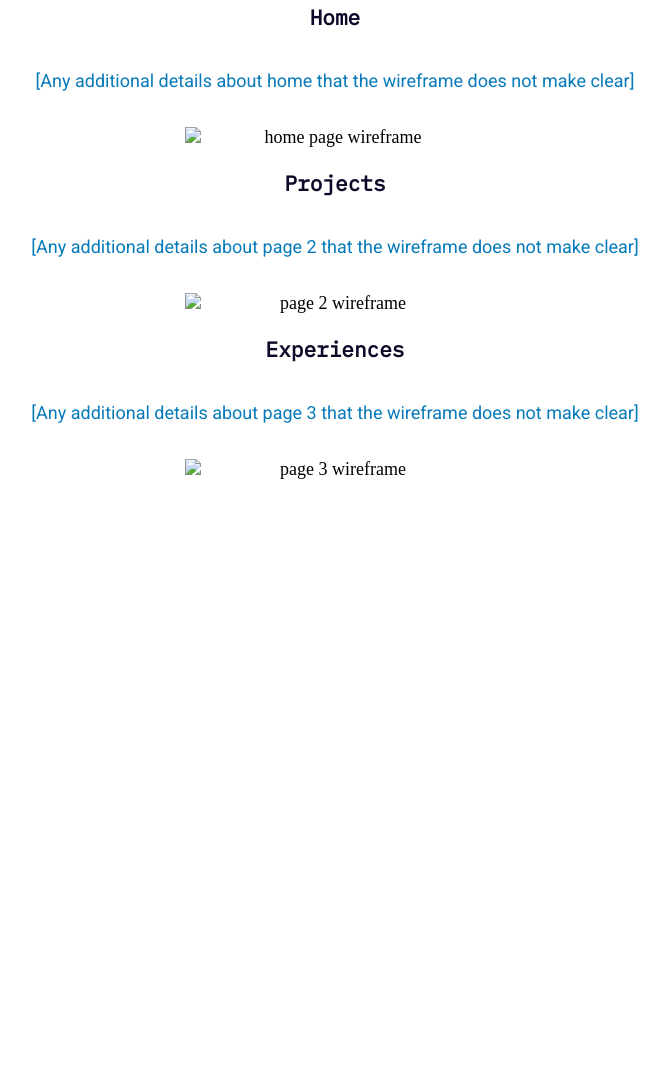
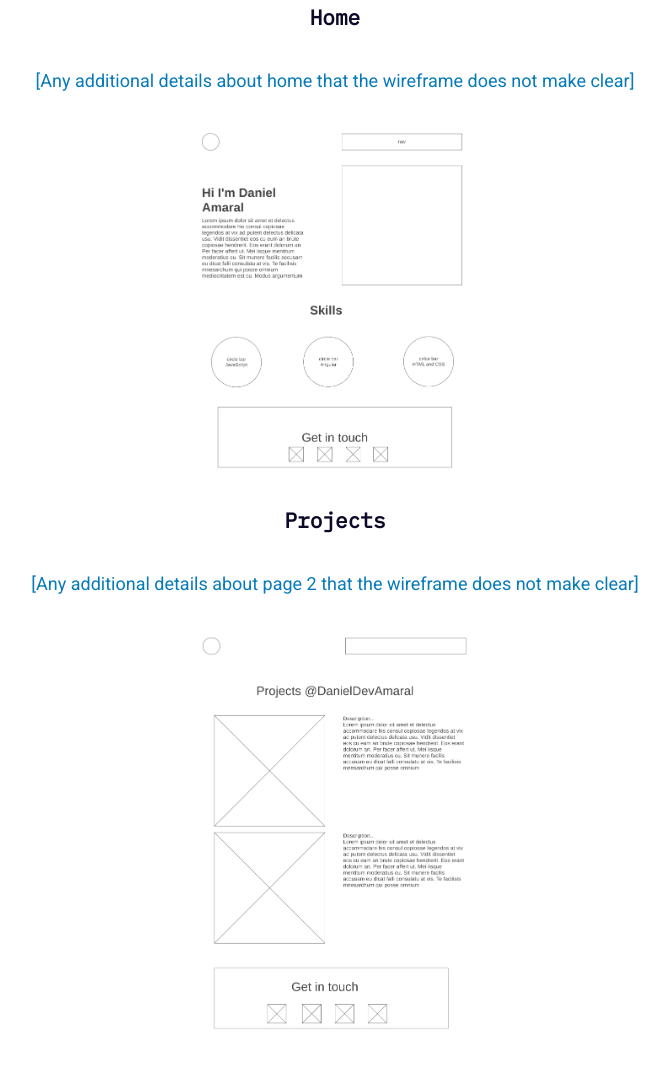
Before and after one commit to DanielDevAmaral/WebProjects, a plain HTML site: page Portifolio/site-plan.html in a window 1280 px wide. Shown: the part 5377-6464 px from the top of the page, without its empty margins (305-974 px from the left). Before the commit the page ends 5929 px from the top, so only its background shows below. Drawn offline with Linux system fonts and the light colour scheme.

Commit message:
updating my portifolio site plan

```diff
--- a/Portifolio/site-plan.html
+++ b/Portifolio/site-plan.html
@@ -162,19 +162,19 @@
       <p>
         [Any additional details about home that the wireframe does not make clear]
       </p>
-      <img src="#" alt="home page wireframe">
+      <img src="images/Portifolio---Wireframe-cc-Premium1687057719-1.png" alt="home page wireframe">
 
       <h3>Projects</h3>
       <p>
         [Any additional details about page 2 that the wireframe does not make clear]
       </p>
-      <img src="#" alt="page 2 wireframe">
+      <img src="images/Portifolio---Wireframe-cc-Premium1687057719-2.png" alt="page 2 Projects">
 
       <h3>Experiences</h3>
       <p>
-        [Any additional details about page 3 that the wireframe does not make clear]
+        There will be a headline called "Experences and Goals". I will be using a image of a my person road map.
       </p>
-      <img src="#" alt="page 3 wireframe">
+      <img src="images/Portifolio---Wireframe-cc-Premium1687057719-3.png" alt="page 3 Experiences and Goals">
     </main>
   </body>
 
```
Also changed, not shown: Portifolio/images/Portifolio---Wireframe-cc-Premium1687057719-1.png (added), Portifolio/images/Portifolio---Wireframe-cc-Premium1687057719-2.png (added), Portifolio/images/Portifolio---Wireframe-cc-Premium1687057719-3.png (added).
